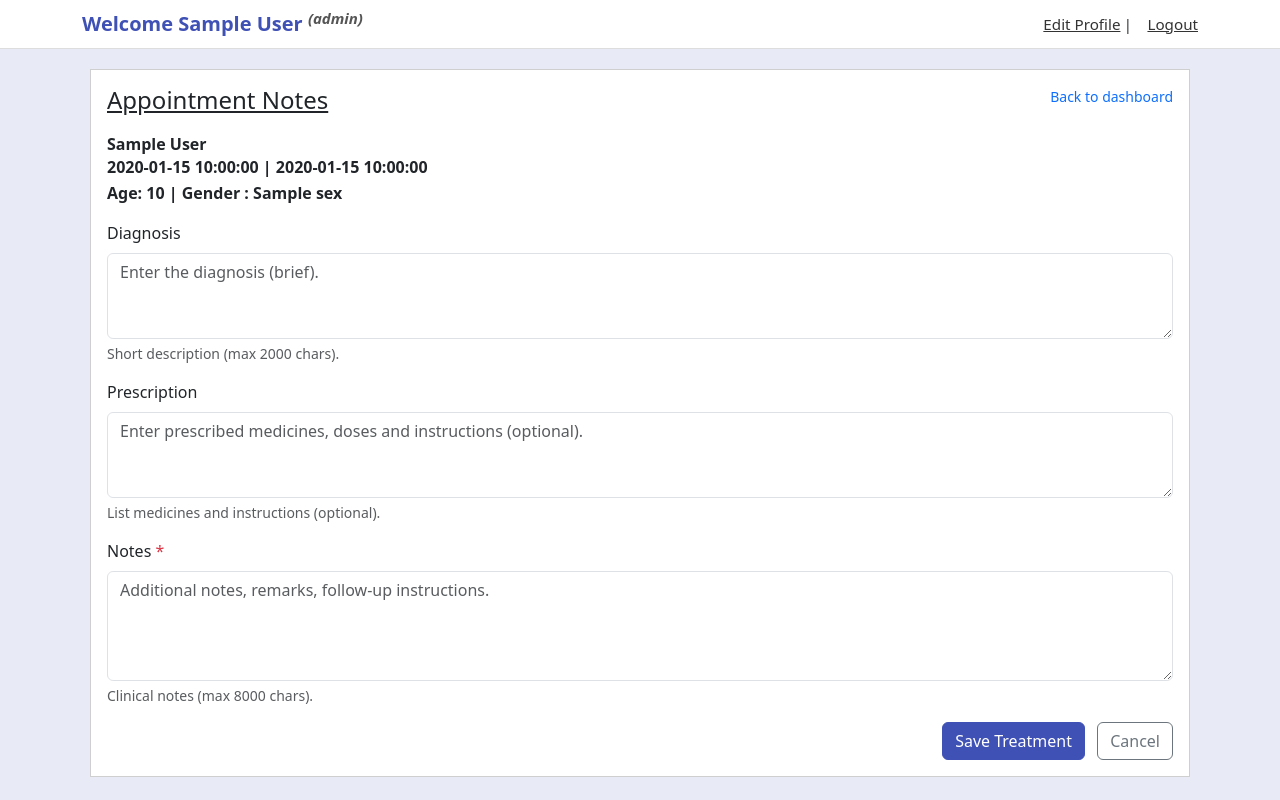
After one commit to 24f2005905/hms_mad, a Flask app: template hms-frontend/templates/treatment_upload.html in a window 1280 px wide. The commit adds this page. Run offline with Flask 3, Linux system fonts and the light colour scheme; the template is opened without the code that fills it: most values are stand-ins (such as "Sample title", 1, 10 or a date in 2020).

Commit message:
1. Close and update Appointment

```diff
--- a/hms-frontend/app.py
+++ b/hms-frontend/app.py
@@ -276,6 +276,80 @@ def Book_Appointment(sid):
     flash("Booking Confirmed","success")
     return redirect("/dashboard")
 
+@app.route('/close_appointment', methods=['POST'])
+@session_wrapper
+def Close_Appointment(sid):
+    if not sid:
+        return redirect("/login")
+
+    headers = {
+        "Authorization": sid['token']
+    }
+
+    Appointment_ID = request.args.get("Appointment_ID")
+    Save = request.args.get("Save",None)
+
+    #Upload to database if Save is Y
+    if Save:
+        treatment = {
+            "Appointment_ID": Appointment_ID,
+            "Diagnosis": request.form.get('Diagnosis',None),
+            "Prescription": request.form.get('Prescription',None),
+            "Notes": request.form.get('Notes')
+        }
+
+        treatment_upload = requests.post(app_url + '/hms/treatments/upload',json = treatment,headers=headers, timeout = 60)
+        if treatment_upload.status_code != 200:
+            flash(f"Upload Failed{treatment_upload.json()['message']}","error")
+            return redirect("/dashboard")
+
+        appt_complete_dict = {
+            "Appointment_ID": Appointment_ID,
+            "Appointment_Status":'COMPLETED'
+        }
+
+        appointment = requests.put(app_url + '/hms/appointment/update',params=appt_complete_dict,headers=headers,timeout=60)
+        if appointment.status_code != 200:
+            flash(f"Complete Failed {appointment.json()['message']}","error")
+            return redirect("/dashboard")
+
+        flash("Uploaded Successfully","success")
+        return redirect("/dashboard")
+
+    #Lookup Appointments
+    lookup_dict = {
+        "Appointment_ID": Appointment_ID
+     }
+
+    appointments_lookup = requests.get(app_url + '/hms/appointments/lookup', params = lookup_dict, timeout = 60, headers = headers)
+    if appointments_lookup.status_code != 200:
+        flash("Appointment Lookup Failed","error")
+        return redirect("/dashboard")
+
+    appointment = appointments_lookup.json().get('appointment_details')[0]
+    Patient_ID = appointment['Patient_ID']
+
+    #Patient Lookup
+    lookup_dict = {
+                "User_ID": Patient_ID
+            }
+
+    user_lookup = requests.get(app_url + '/hms/user/lookup', params= lookup_dict, timeout = 60,headers = headers)
+    if user_lookup.status_code != 200:
+        flash("User Lookup Failed","error")
+        return redirect("/dashboard")
+
+    user_details = (user_lookup.json().get('user_details'))[0]
+    Age = calculate_age(user_details['Date_Of_Birth'])
+
+
+    return render_template("treatment_upload.html",user_token=sid,
+        Appointment_ID=Appointment_ID,
+        Appointment_Date = appointment['Appointment_Date'],
+        Appointment_Time = appointment['Appointment_Time'], Age = Age,
+        Sex = user_details['Sex'],First_Name = user_details['First_Name'],
+        Last_Name = user_details['Last_Name'])
+
 @app.route('/cancel_appointment', methods=['POST'])
 @session_wrapper
 def Cancel_Appointment(sid):
@@ -360,7 +434,8 @@ def dashboard(sid):
 
         #Upcoming Appointments
         lookup_dict = {
-            "Doctor_ID": sid['auth_token']['user']
+            "Doctor_ID": sid['auth_token']['user'],
+            "Appointment_Status": "ALL"
         }
 
         appointments_lookup = requests.get(app_url + '/hms/appointments/lookup', params = lookup_dict, timeout = 60, headers = headers)
@@ -368,9 +443,13 @@ def dashboard(sid):
             flash("Appointment Lookup Failed","error")
             return redirect("/dashboard")
 
-        upcoming_appointments = appointments_lookup.json().get('appointment_details')
+        all_appointments = appointments_lookup.json().get('appointment_details')
+        print(json.dumps(all_appointments))
+        upcoming_appointments = [ u_appt \
+            for u_appt in all_appointments \
+                if u_appt['Appointment_Status'] == "SCHEDULED"]
 
-        pid_list = sorted({p["Patient_ID"] for p in upcoming_appointments})
+        pid_list = sorted({p["Patient_ID"] for p in all_appointments})
         patients = []
         for pid in pid_list:
             lookup_dict = {
--- a/hms-frontend/templates/dr_upcoming_appt.html
+++ b/hms-frontend/templates/dr_upcoming_appt.html
@@ -41,7 +41,7 @@
               <td style="text-align:center;">
                 {{ appt.patient_First_Name }} {{ appt.patient_Last_Name }}</td>
               <td class="text-center">
-                <form method="POST" action="{{ url_for('Cancel_Appointment', Appointment_ID=appt.Appointment_ID) }}" style="display:inline;">
+                <form method="POST" action="{{ url_for('Close_Appointment', Appointment_ID=appt.Appointment_ID) }}" style="display:inline;">
                   {# If you use CSRF (Flask-WTF), render token here: {{ csrf_token() }} #}
                   <button type="submit" class="btn btn-sm btn-outline-success">
                     Close
--- /dev/null
+++ b/hms-frontend/templates/treatment_upload.html
@@ -0,0 +1,67 @@
+{% extends "base.html" %}
+
+{% block title %}Upload Treatment{% endblock %}
+
+{% block content %}
+<div class="panel-card p-3">
+  <div class="d-flex align-items-start mb-3">
+    <div>
+      <h4 class="mb-1"><u>Appointment Notes</u></h4>
+    </div>
+
+    <div class="ms-auto small text-muted">
+      <a href="{{ url_for('dashboard', patient_id=patient_id if patient_id is defined else None) }}"
+         class="text-decoration-none">Back to dashboard</a>
+    </div>
+  </div>
+  <div>
+      <h6 class="mb-1"><strong>{{First_Name}} {{Last_Name}}</strong></h6>
+      <h6 class="mb-1"><strong>{{Appointment_Date}} | {{Appointment_Time}}</strong></h6>
+
+      <p>
+        <b>Age: {{Age}} | Gender : {{Sex}}</b>
+        <br>
+    </p>
+
+    </div>
+
+  <form method="POST" action="{{ url_for('Close_Appointment',Appointment_ID = Appointment_ID, Save ='Y') }}">
+
+    {# Hidden context variables, included only if provided #}
+    {% if patient_id is defined %}
+      <input type="hidden" name="patient_id" value="{{ patient_id }}">
+    {% endif %}
+    {% if appointment_id is defined %}
+      <input type="hidden" name="appointment_id" value="{{ appointment_id }}">
+    {% endif %}
+
+    <div class="mb-3">
+      <label for="diagnosis" class="form-label">Diagnosis</label>
+      <textarea id="diagnosis" name="Diagnosis" class="form-control" rows="3"  maxlength="2000"
+                placeholder="Enter the diagnosis (brief).">{{ (form_values.diagnosis if form_values is defined) or '' }}</textarea>
+      <div class="form-text">Short description (max 2000 chars).</div>
+    </div>
+
+    <div class="mb-3">
+      <label for="prescription" class="form-label">Prescription</label>
+      <textarea id="prescription" name="Prescription" class="form-control" rows="3" maxlength="4000"
+                placeholder="Enter prescribed medicines, doses and instructions (optional).">{{ (form_values.prescription if form_values is defined) or '' }}</textarea>
+      <div class="form-text">List medicines and instructions (optional).</div>
+    </div>
+
+    <div class="mb-3">
+      <label for="notes" class="form-label">Notes <span class="text-danger">*</span></label>
+      <textarea id="notes" name="Notes" class="form-control" rows="4" required maxlength="8000"
+                placeholder="Additional notes, remarks, follow-up instructions.">{{ (form_values.notes if form_values is defined) or '' }}</textarea>
+      <div class="form-text">Clinical notes (max 8000 chars).</div>
+    </div>
+
+    <div class="text-end mt-3">
+      <button type="submit" class="btn btn-primary">Save Treatment</button>
+      <a href="{{ url_for('dashboard') }}"
+         class="btn btn-outline-secondary ms-2">Cancel</a>
+    </div>
+
+  </form>
+</div>
+{% endblock %}
```
Also changed, not shown: hms-frontend/templates/patient_history.html (+6 -1 lines).
